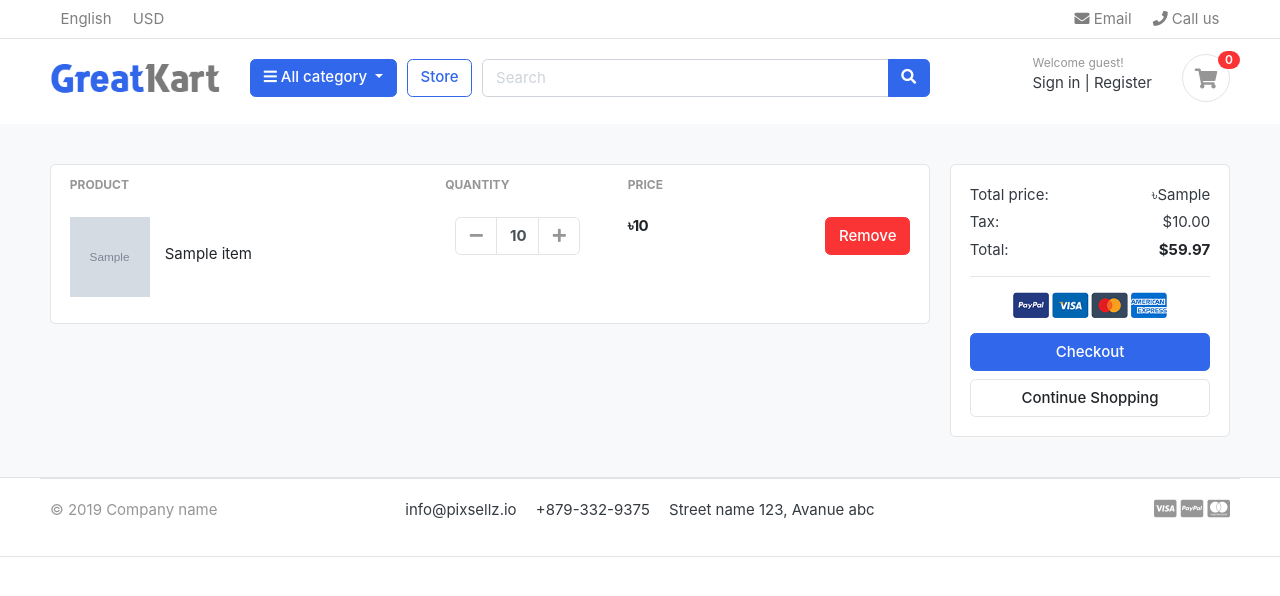
After one commit to smsamrat/New-E-commerce-Project, a Django app: template templates/app_order/cart.html in a window 1280 px wide. The commit adds this page. Shown: the top 596 px of the page. Run offline with Django 3.2, Linux system fonts and the light colour scheme; the template is opened without the code that fills it: most values are stand-ins (such as "Sample title", 1, 10 or a date in 2020); grey boxes marked "Sample" are stand-in pictures; some libraries are stand-ins or nearby versions; some web fonts are replaced.

Commit message:
create cart view template and shown product in cart view function

```diff
--- a/App_order/models.py
+++ b/App_order/models.py
@@ -32,4 +32,4 @@ class Order(models.Model):
         total = 0
         for order_item in self.orderItems.all():
             total += float(order_item.get_total())
-            return total
+        return total
--- a/App_order/urls.py
+++ b/App_order/urls.py
@@ -4,5 +4,6 @@ from . import views
 
 
 urlpatterns = [
-   path('add-to-cart/<pk>/',views.add_to_cart, name='add_to_cart')
+   path('add-to-cart/<pk>/',views.add_to_cart, name='add_to_cart'),
+   path('cart/',views.cart_view, name='cart_view'),
 ]
--- /dev/null
+++ b/templates/app_order/cart.html
@@ -0,0 +1,97 @@
+{% extends 'base.html' %}
+{% load static %}
+{% block content %}
+<section class="section-content padding-y bg">
+    <div class="container">
+
+    <!-- ============================ COMPONENT 1 ================================= -->
+
+    <div class="row">
+        <aside class="col-lg-9">
+    <div class="card">
+    <table class="table table-borderless table-shopping-cart">
+    <thead class="text-muted">
+    <tr class="small text-uppercase">
+      <th scope="col">Product</th>
+      <th scope="col" width="120">Quantity</th>
+      <th scope="col" width="120">Price</th>
+      <th scope="col" class="text-right" width="200"> </th>
+    </tr>
+    </thead>
+    <tbody>
+    {% for cart in carts %}
+    <tr>
+        <td>
+            <figure class="itemside align-items-center">
+                <div class="aside"><img src="{{cart.item.mainimage.url}}" class="img-sm"></div>
+                <figcaption class="info">
+                    <a href="#" class="title text-dark">{{cart.item.name}}</a>
+                    <!-- <p class="text-muted small">Matrix: 25 Mpx <br> Brand: Canon</p> -->
+                </figcaption>
+            </figure>
+        </td>
+        <td>
+            <!-- col.// -->
+                        <div class="col">
+                            <div class="input-group input-spinner">
+                                <div class="input-group-prepend">
+                                <button class="btn btn-light" type="button" id="button-plus"> <i class="fa fa-minus"></i> </button>
+                                </div>
+                                <input type="text" class="form-control"  value="{{cart.quantity}}">
+                                <div class="input-group-append">
+                                <button class="btn btn-light" type="button" id="button-minus"> <i class="fa fa-plus"></i> </button>
+                                </div>
+                            </div> <!-- input-group.// -->
+                        </div> <!-- col.// -->
+        </td>
+        <td>
+            <div class="price-wrap">
+                <var class="price">&#2547;{{cart.get_total}}</var>
+                <!-- <small class="text-muted"> $315.20 each </small>  -->
+            </div> <!-- price-wrap .// -->
+        </td>
+        <td class="text-right">
+        <a href="" class="btn btn-danger"> Remove</a>
+        </td>
+    </tr>
+    {% endfor %}
+
+    </tbody>
+    </table>
+    </div> <!-- card.// -->
+
+        </aside> <!-- col.// -->
+        <aside class="col-lg-3">
+
+            <div class="card">
+            <div class="card-body">
+                <dl class="dlist-align">
+                  <dt>Total price:</dt>
+                  <dd class="text-right">&#2547;{{order.get_totals}}</dd>
+                </dl>
+                <dl class="dlist-align">
+                  <dt>Tax:</dt>
+                  <dd class="text-right"> $10.00</dd>
+                </dl>
+                <dl class="dlist-align">
+                  <dt>Total:</dt>
+                  <dd class="text-right text-dark b"><strong>$59.97</strong></dd>
+                </dl>
+                <hr>
+                <p class="text-center mb-3">
+                    <img src="./images/misc/payments.png" height="26">
+                </p>
+                <a href="./place-order.html" class="btn btn-primary btn-block"> Checkout </a>
+                <a href="./store.html" class="btn btn-light btn-block">Continue Shopping</a>
+            </div> <!-- card-body.// -->
+            </div> <!-- card.// -->
+
+    </aside> <!-- col.// -->
+
+
+    </div> <!-- row.// -->
+    <!-- ============================ COMPONENT 1 END .// ================================= -->
+
+    </div> <!-- container .//  -->
+    </section>
+{% endblock content %}
--- a/templates/base.html
+++ b/templates/base.html
@@ -66,6 +66,7 @@ $(document).ready(function() {
   </div> <!-- navbar-collapse .// -->
 </div> <!-- container //  -->
 </nav>
+ {% include 'include/main_header.html' %}
 <div class="container pt-3">
 	<div class="messages container mt-2">
 		{% if messages %}
--- /dev/null
+++ b/templates/include/main_header.html
@@ -0,0 +1,63 @@
+{% load static %}
+<section class="header-main border-bottom">
+	<div class="container">
+<div class="row align-items-center">
+	<div class="col-lg-2 col-md-3 col-6">
+		<a href="./" class="brand-wrap">
+			<img class="logo" src="{% static './images/logo.png' %}">
+		</a> <!-- brand-wrap.// -->
+	</div>
+	<div class="col-lg col-sm col-md col-6 flex-grow-0">
+		<div class="category-wrap dropdown d-inline-block float-right">
+			<button type="button" class="btn btn-primary dropdown-toggle" data-toggle="dropdown">
+				<i class="fa fa-bars"></i> All category
+			</button>
+			<div class="dropdown-menu">
+				<a class="dropdown-item" href="#">Machinery / Mechanical Parts / Tools </a>
+				<a class="dropdown-item" href="#">Consumer Electronics / Home Appliances </a>
+				<a class="dropdown-item" href="#">Auto / Transportation</a>
+				<a class="dropdown-item" href="#">Apparel / Textiles / Timepieces </a>
+				<a class="dropdown-item" href="#">Home & Garden / Construction / Lights </a>
+				<a class="dropdown-item" href="#">Beauty & Personal Care / Health </a>
+			</div>
+		</div>  <!-- category-wrap.// -->
+	</div> <!-- col.// -->
+	<a href="./store.html" class="btn btn-outline-primary">Store</a>
+	<div class="col-lg  col-md-6 col-sm-12 col">
+		<form action="#" class="search">
+			<div class="input-group w-100">
+			    <input type="text" class="form-control" style="width:60%;" placeholder="Search">
+
+			    <div class="input-group-append">
+			      <button class="btn btn-primary" type="submit">
+			        <i class="fa fa-search"></i>
+			      </button>
+			    </div>
+		    </div>
+		</form> <!-- search-wrap .end// -->
+	</div> <!-- col.// -->
+	<div class="col-lg-3 col-sm-6 col-8 order-2 order-lg-3">
+				<div class="d-flex justify-content-end mb-3 mb-lg-0">
+					<div class="widget-header">
+						<small class="title text-muted">Welcome guest!</small>
+						<div>
+							{% if request.user.is_authenticated %}
+							<a href="{% url 'logout' %}"> Logout</a>|
+							<a href="{% url 'user_profile' %}"> User Profile</a>|
+							<a href="{% url 'custom_profile' %}"> Custom Profile</a>
+							{% else %}
+							<a href="{% url 'login' %}">Sign in</a> <span class="dark-transp"> | </span>
+							<a href="{% url 'signup' %}"> Register</a>
+							{% endif %}
+
+
+						</div>
+					</div>
+					<a href="{% url 'cart_view' %}" class="widget-header pl-3 ml-3">
+						<div class="icon icon-sm rounded-circle border"><i class="fa fa-shopping-cart"></i></div>
+						<span class="badge badge-pill badge-danger notify">0</span>
+					</a>
+				</div> <!-- widgets-wrap.// -->
+			</div> <!-- col.// -->
+</div> <!-- row.// -->
+	</div> <!-- container.// -->
```
Also changed, not shown: App_order/views.py (+11 -0 lines), templates/app_store/store.html (+0 -62 lines), db.sqlite3.
